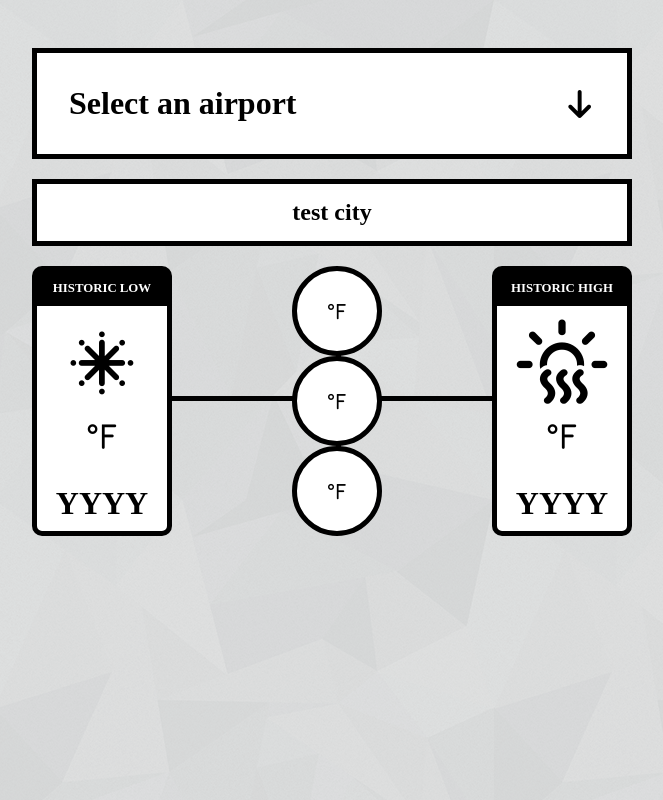
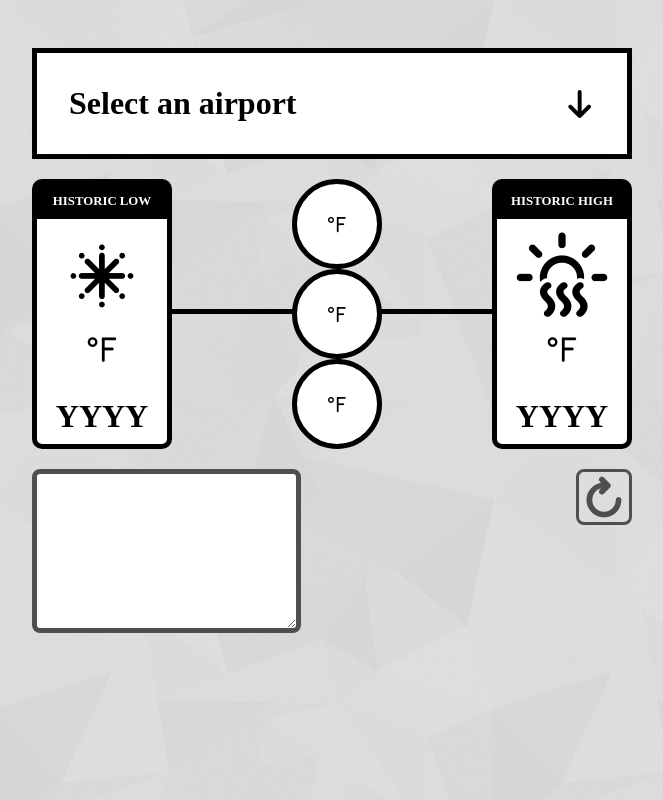
Before and after one commit to jesse-copeland/hilo, a website: page public/index.html in a window 1280 px wide. Shown: the top 800 px of the page, without its empty margins (6-669 px from the left). Drawn offline with Linux system fonts and the light colour scheme.

Commit message:
added reset button

```diff
--- a/public/index.html
+++ b/public/index.html
@@ -16,6 +16,7 @@
         <option value="NRT">NRT</option>
         <option value="LIM">LIM</option>
         <option value="SFO">SFO</option>
+        <option value="SMF">SMF</option>
         <option value="JFK">JFK</option>
         <option value="MCI">MCI</option>
         <option value="DEN">DEN</option>
@@ -28,13 +29,14 @@
     </section>
 
     <section class="thermometer">
-      <h1 class="city">test city</h1>
+      <h1 class="city"></h1>
       <div class="record-info record-low">
         <h2>historic low</h2>
         <div class="weather-icon wi wi-snowflake-cold"></div>
         <div class="temp-label"><span class="temp-val"></span><i class="wi wi-fahrenheit"></i></div>
         <h3>YYYY</h3>
       </div>
+      <div class="thermometer-components clearfix">
         <div class="thermometer-wrapper">
           <div class="thermometer-scale">
             <div class="ther-marker top-marker">
@@ -54,6 +56,11 @@
           <div class="temp-label"><span class="temp-val"></span><i class="wi wi-fahrenheit"></i></div>
           <h3>YYYY</h3>
         </div>
+      </div>
+      <div class="bottom-row">
+        <textarea name="show-data-contents" id="show-data-contents" cols="30" rows="10"></textarea>
+        <div class="reset"><i class="wi wi-refresh"></i></div>
+      </div>
     </section>
 
   </div>
--- a/public/js/app.js
+++ b/public/js/app.js
@@ -96,13 +96,16 @@ function render ($element) {
   markerHighPosEl.css('left', calcScalePos(highTempNormalData, scaleArray));
   markerCurrentPosEl.css('left', calcScalePos(currentTempData, scaleArray));
   markerLowPosEl.css('left', calcScalePos(lowTempNormalData, scaleArray));
+  cityEl.slideDown();
 
 }
 
 $(function () {
   var thermElement = $('.thermometer');
+  thermElement.find('h1.city').hide();
   var location = new Location();
   var citySelects = $('.city-select .cs-options');
+  var resetButton = $('.reset');
   var selectedAirport;
 
     citySelects.on('click', 'li', function () {
@@ -114,4 +117,14 @@ $(function () {
       });
     });
 
+    resetButton.click(function () {
+      var checkTherm = $('.thermometer')[0];
+      if ($.hasData(checkTherm)) {
+        thermElement.removeData('weatherData');
+        console.log('Data removed: weatherData');
+      } else {
+        console.log('No data to remove');
+      }
+    });
+
 }); //end jQuery function
--- a/sass/styles.scss
+++ b/sass/styles.scss
@@ -194,7 +194,7 @@ html {
 }
 
 .container {
-  width: 680px;
+  width: 600px;
   padding: 40px 30px 0;
 }
 
@@ -215,13 +215,14 @@ html {
 .thermometer {
   width: 600px;
   height: 270px;
-  // margin-top: 50px;
+  margin-top: 20px;
 
   .city {
     padding: 15px 0;
     background: #fff;
     text-align: center;
     border: 5px solid #000;
+    margin-top: 0;
   }
 
   .record-low {
@@ -384,4 +385,54 @@ html {
       }
     }
   }
+  .bottom-row {
+    padding-top: 20px;
+
+    textarea {
+      border: 5px solid #4F4F4F;
+      border-radius: 8px;
+
+    }
+
+    .reset {
+      float: right;
+      height: 50px;
+      width: 50px;
+      background: #ddd;
+      border: 3px solid #4F4F4F;
+      border-radius: 8px;
+      color: #4F4F4F;
+      text-align: center;
+
+      &:hover {
+
+          -webkit-transform: rotate(360deg);
+          transform: rotate(360deg);
+      }
+
+      &:active {
+        background: #4F4F4F;
+        color: #ddd;
+
+        i {
+          transform: rotate(1.0turn);
+        }
+      }
+
+      i {
+        font-size: 4em;
+        line-height: 50px;
+        transition: transform 0.3s;
+
+      }
+    }
+  }
 }
+
+.clearfix:after {
+   content: " "; /* Older browser do not support empty content */
+   visibility: hidden;
+   display: block;
+   height: 0;
+   clear: both;
+}
```
Also changed, not shown: public/css/styles.css. Lines whose indentation alone changed are shown as unchanged.
